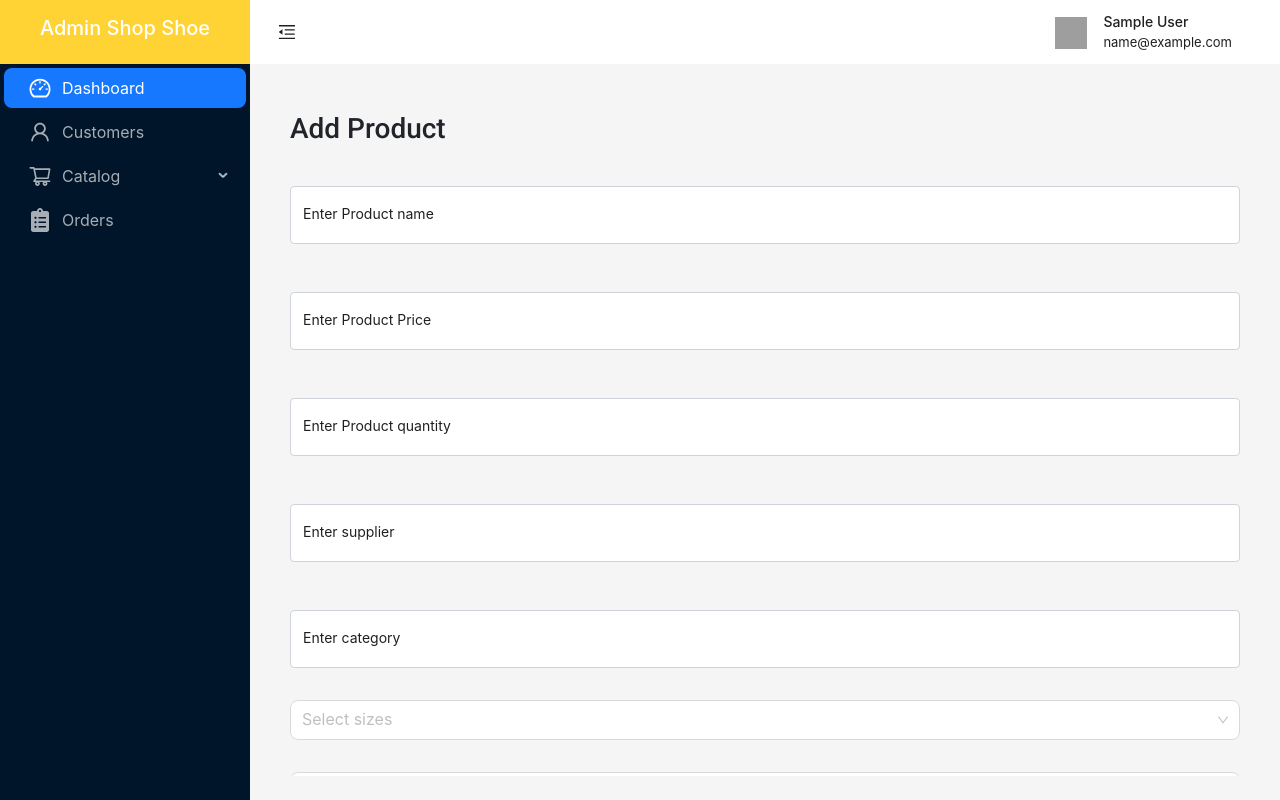
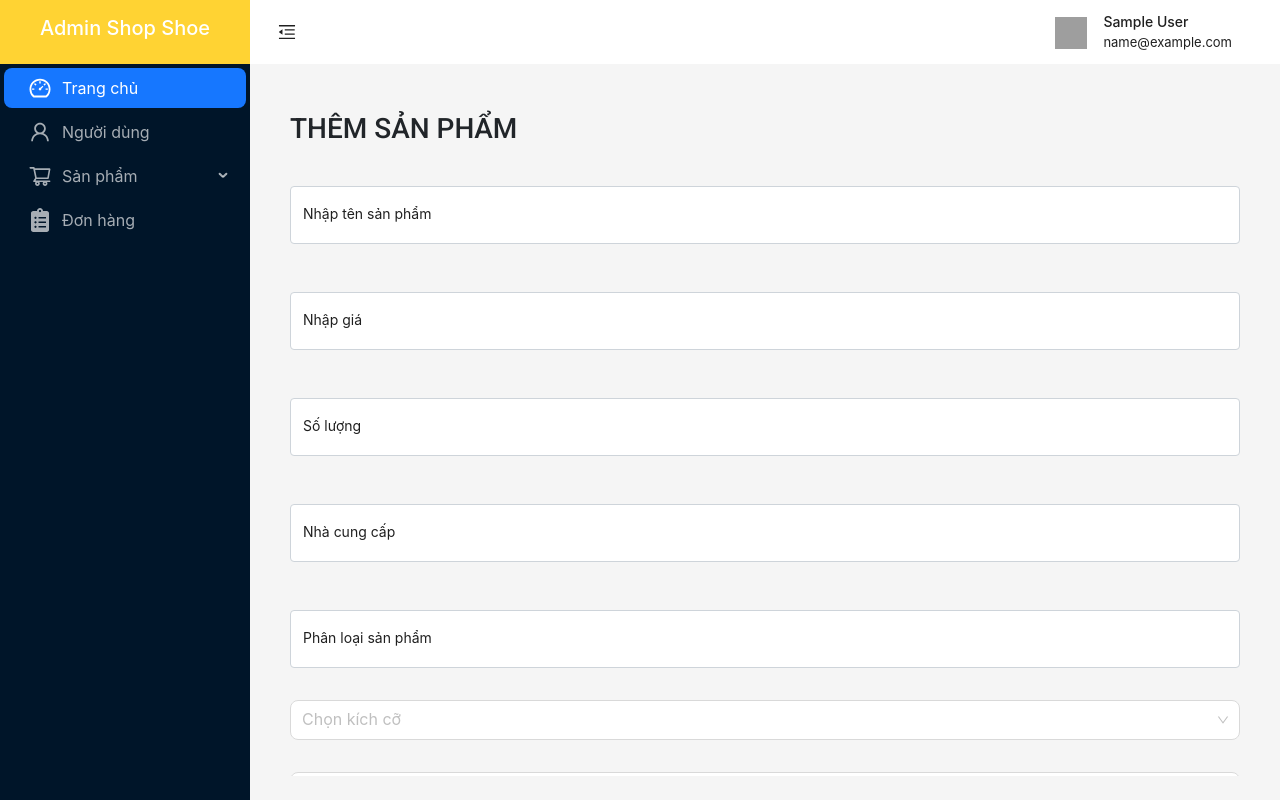
Before and after one commit to mobile-sercurity/web, a React (Create React App) app: page /admin/product in a window 1280 px wide. Built offline with nearby package versions, Linux system fonts and the light colour scheme; no server answers; sample sign-in values are in the browser's storage; grey boxes are pictures that could not be loaded.

Commit message:
update status order

```diff
--- a/src/common/OrderStatus.js
+++ b/src/common/OrderStatus.js
@@ -1,30 +1,18 @@
 export const OrderStatusDetail = [
-  {
-    value: "Not Processed",
-    label: "Not Processed",
-  },
-  {
-    value: "Cash on Delivery",
-    label: "Cash on Delivery",
-  },
-  {
-    value: "Processing",
-    label: "Processing",
-  },
-  {
-    value: "Dispatched",
-    label: "Dispatched",
-  },
   {
     value: "Cancelled",
     label: "Cancelled",
   },
   {
-    value: "Delivered",
-    label: "Delivered",
+    value: "Confirmed",
+    label: "Confirmed",
   },
   {
     value: "Shipped",
     label: "Shipped",
   },
+  {
+    value: "Completed",
+    label: "Completed",
+  },
 ];
--- a/src/components/HeaderCommon.js
+++ b/src/components/HeaderCommon.js
@@ -12,7 +12,7 @@ const HeaderCommon = (props) => {
         startIcon={<KeyboardDoubleArrowLeftIcon />}
         onClick={handleClickBtn}
       >
-        Return
+        Trở lại
       </Button>
 
       <h3 style={{ marginTop: "1rem" }} className="mb-4 title">
--- a/src/components/MainLayout.js
+++ b/src/components/MainLayout.js
@@ -58,27 +58,27 @@ const MainLayout = () => {
             {
               key: "",
               icon: <AiOutlineDashboard className="fs-4" />,
-              label: "Dashboard",
+              label: "Trang chủ",
             },
             {
               key: "customers",
               icon: <AiOutlineUser className="fs-4" />,
-              label: "Customers",
+              label: "Người dùng",
             },
             {
               key: "Catalog",
               icon: <AiOutlineShoppingCart className="fs-4" />,
-              label: "Catalog",
+              label: "Sản phẩm",
               children: [
                 {
                   key: "product",
                   icon: <AiOutlineShoppingCart className="fs-4" />,
-                  label: "Add Product",
+                  label: "Thêm sản phẩm",
                 },
                 {
                   key: "list-product",
                   icon: <AiOutlineShoppingCart className="fs-4" />,
-                  label: "Product List",
+                  label: "Danh sách sản phẩm",
                 },
                 // {
                 //   key: "brand",
@@ -103,25 +103,25 @@ const MainLayout = () => {
                 {
                   key: "color",
                   icon: <AiOutlineBgColors className="fs-4" />,
-                  label: "Color",
+                  label: "Màu sắc",
                 },
                 {
                   key: "list-color",
                   icon: <AiOutlineBgColors className="fs-4" />,
-                  label: "Color List",
+                  label: "Danh sách màu",
                 },
 
                 {
                   key: "list-size",
                   icon: <AiOutlineBgColors className="fs-4" />,
-                  label: "Size List",
+                  label: "Danh sách kích cỡ",
                 },
               ],
             },
             {
               key: "orders",
               icon: <FaClipboardList className="fs-4" />,
-              label: "Orders",
+              label: "Đơn hàng",
             },
             // {
             //   key: "marketing",
--- a/src/pages/Addcolor.js
+++ b/src/pages/Addcolor.js
@@ -100,7 +100,7 @@ const Addcolor = () => {
   return (
     <div>
       <h3 className="mb-4 title">
-        {colorId !== undefined ? "Edit" : "Add"} Color
+        {colorId !== undefined ? "SỬA" : "THÊM"} MÀU
       </h3>
       <div>
         <form action="" onSubmit={formik.handleSubmit}>
--- a/src/pages/Addproduct.js
+++ b/src/pages/Addproduct.js
@@ -198,7 +198,7 @@ const Addproduct = () => {
 
   return (
     <div>
-      <h3 className="mb-4 title">Add Product</h3>
+      <h3 className="mb-4 title">THÊM SẢN PHẨM</h3>
       <div>
         <form
           onSubmit={formik.handleSubmit}
@@ -208,7 +208,7 @@ const Addproduct = () => {
           {/* product name */}
           <CustomInput
             type="text"
-            label="Enter Product name"
+            label="Nhập tên sản phẩm"
             name="productName"
             onChng={formik.handleChange("productName")}
             onBlr={formik.handleBlur("productName")}
@@ -221,7 +221,7 @@ const Addproduct = () => {
           {/* price */}
           <CustomInput
             type="number"
-            label="Enter Product Price"
+            label="Nhập giá"
             name="price"
             onChng={formik.handleChange("price")}
             onBlr={formik.handleBlur("price")}
@@ -235,7 +235,7 @@ const Addproduct = () => {
           {/* quantity */}
           <CustomInput
             type="number"
-            label="Enter Product quantity"
+            label="Số lượng"
             name="quantity"
             onChng={formik.handleChange("quantity")}
             onBlr={formik.handleBlur("quantity")}
@@ -249,7 +249,7 @@ const Addproduct = () => {
           {/* supplier */}
           <CustomInput
             type="text"
-            label="Enter supplier"
+            label="Nhà cung cấp"
             name="supplier"
             onChng={formik.handleChange("supplier")}
             onBlr={formik.handleBlur("supplier")}
@@ -262,7 +262,7 @@ const Addproduct = () => {
           {/* category */}
           <CustomInput
             type="text"
-            label="Enter category"
+            label="Phân loại sản phẩm"
             name="category"
             onChng={formik.handleChange("category")}
             onBlr={formik.handleBlur("category")}
@@ -277,7 +277,7 @@ const Addproduct = () => {
             mode="multiple"
             allowClear
             className="w-100"
-            placeholder="Select sizes"
+            placeholder="Chọn kích cỡ"
             value={size}
             onChange={(i) => handleChangeSize(i)}
             options={sizeopt}
@@ -292,7 +292,7 @@ const Addproduct = () => {
             mode="multiple"
             allowClear
             className="w-100"
-            placeholder="Select colors"
+            placeholder="Chọn màu"
             value={color}
             onChange={(i) => handleColors(i)}
             options={coloropt}
@@ -349,7 +349,7 @@ const Addproduct = () => {
             className="btn btn-success border-0 rounded-3 my-5"
             type="submit"
           >
-            Add Product
+            THÊM SẢN PHẨM
           </button>
         </form>
       </div>
--- a/src/pages/Colotlist.js
+++ b/src/pages/Colotlist.js
@@ -18,19 +18,19 @@ import FormSearchColor from "./color/FormSearchColor";
 
 const columns = [
   {
-    title: "SNo",
+    title: "STT",
     dataIndex: "key",
   },
   {
-    title: "Code",
+    title: "Mã màu",
     dataIndex: "colorCode",
   },
   {
-    title: "Name",
+    title: "Tên màu",
     dataIndex: "name",
   },
   {
-    title: "Action",
+    title: "Hành động",
     dataIndex: "action",
   },
 ];
@@ -145,12 +145,12 @@ const Colorlist = () => {
           alignItems: "center",
         }}
       >
-        <h3 className="mb-4 title">Colors</h3>
+        <h3 className="mb-4 title">MÀU SẮC</h3>
         <Button
           sx={{ marginBottom: "1.5rem" }}
           onClick={handleClickBtnAddColor}
         >
-          Add color
+          Thêm màu sắc
         </Button>
       </Box>
       <Box sx={{ marginBottom: "1rem" }}>
--- a/src/pages/Productlist.js
+++ b/src/pages/Productlist.js
@@ -17,30 +17,30 @@ const columns = [
     dataIndex: "id",
   },
   {
-    title: "Name",
+    title: "Tên sản phẩm",
     dataIndex: "name",
     sorter: (a, b) => a.title.length - b.title.length,
   },
   {
-    title: "Category",
+    title: "Phân loại",
     dataIndex: "category",
     sorter: (a, b) => a.category.length - b.category.length,
   },
   {
-    title: "Color",
+    title: "Màu sắc",
     dataIndex: "color",
   },
   {
-    title: "Size",
+    title: "Kích cỡ",
     dataIndex: "size",
   },
   {
-    title: "Price",
+    title: "Giá",
     dataIndex: "price",
     sorter: (a, b) => a.price - b.price,
   },
   {
-    title: "Action",
+    title: "Hoạt động",
     dataIndex: "action",
   },
 ];
@@ -171,12 +171,12 @@ const Productlist = () => {
             alignItems: "center",
           }}
         >
-          <h3 className="mb-4 title">Products</h3>
+          <h3 className="mb-4 title">SẢN PHẨM</h3>
           <Button
             sx={{ marginBottom: "1.5rem" }}
             onClick={handleClickBtnAddProduct}
           >
-            Add product
+            THÊM SẢN PHẨM
           </Button>
         </Box>
         <Box sx={{ marginBottom: "1rem" }}>
--- a/src/pages/product/FormUpdateProduct.js
+++ b/src/pages/product/FormUpdateProduct.js
@@ -247,7 +247,7 @@ const FormUpdateProduct = () => {
                       fullWidth
                       id="name"
                       name="name"
-                      label="Name"
+                      label="Tên sản phẩm"
                       value={formik.values.name}
                       onChange={formik.handleChange}
                       error={formik.touched.name && Boolean(formik.errors.name)}
@@ -260,7 +260,7 @@ const FormUpdateProduct = () => {
                       fullWidth
                       id="price"
                       name="price"
-                      label="Price"
+                      label="Giá"
                       value={formik.values.price}
                       onChange={formik.handleChange}
                       error={
@@ -276,7 +276,7 @@ const FormUpdateProduct = () => {
                       fullWidth
                       id="quantity"
                       name="quantity"
-                      label="quantity"
+                      label="Số lượng"
                       value={formik.values.quantity}
                       onChange={formik.handleChange}
                       error={
@@ -295,7 +295,7 @@ const FormUpdateProduct = () => {
                       fullWidth
                       id="supplier"
                       name="supplier"
-                      label="supplier"
+                      label="Nhà cung cấp"
                       value={formik.values.supplier}
                       onChange={formik.handleChange}
                       error={
@@ -314,7 +314,7 @@ const FormUpdateProduct = () => {
                       fullWidth
                       id="category"
                       name="category"
-                      label="category"
+                      label="Phân loại"
                       value={formik.values.category}
                       onChange={formik.handleChange}
                       error={
@@ -329,7 +329,7 @@ const FormUpdateProduct = () => {
 
                   {/* Size */}
                   <Grid item xs={12} md={12} lg={12}>
-                    <Typography>Size</Typography>
+                    <Typography>Kích cỡ</Typography>
                     <Select
                       className="basic-single"
                       classNamePrefix="select"
@@ -355,7 +355,7 @@ const FormUpdateProduct = () => {
 
                   {/* Color */}
                   <Grid item xs={12} md={12} lg={12}>
-                    <Typography>Color</Typography>
+                    <Typography>Màu sắc</Typography>
                     <Select
                       className="basic-single"
                       classNamePrefix="select"
@@ -466,7 +466,7 @@ const FormUpdateProduct = () => {
                   type="submit"
                   onClick={() => handleOnSubmit(formik)}
                 >
-                  Submit
+                  XÁC NHẬN
                 </Button>
               </Box>
             </Form>
```
Also changed, not shown: src/modal/ModalUpdateStatusOrder.js (+5 -5 lines), src/pages/Orders.js (+19 -7 lines), 1 other file (tests, documents, lock files or other folders).
